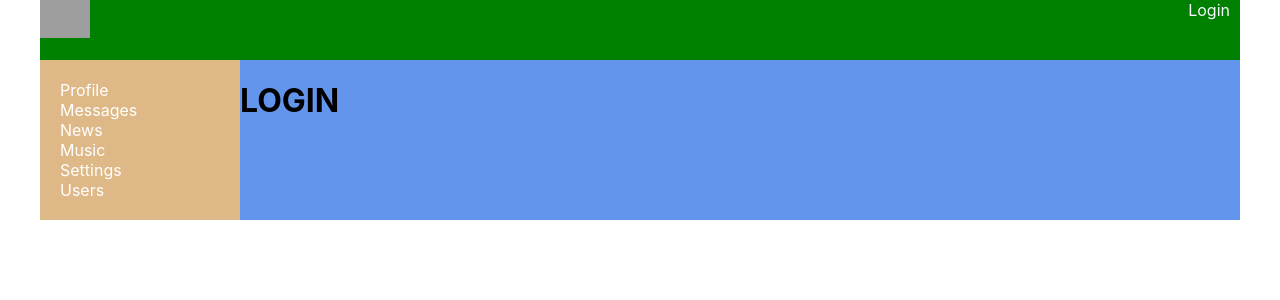
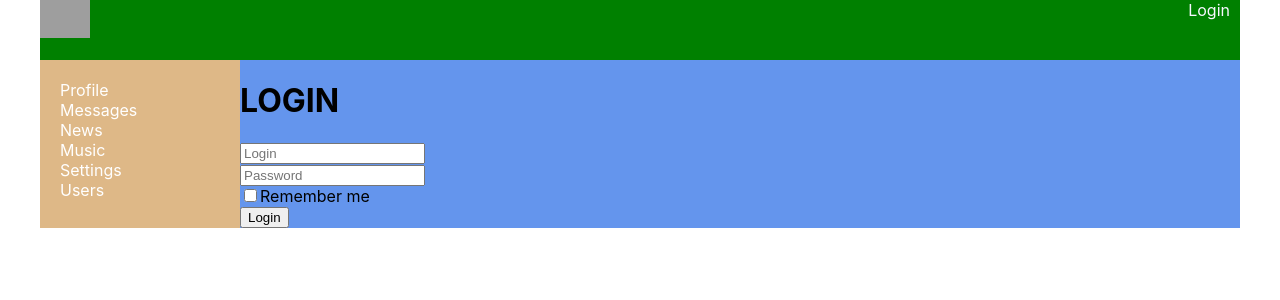
Before and after one commit to sli9/Setka, a React (Create React App) app: page /login in a window 1280 px wide. Shown: the top 300 px of the page. Built offline with nearby package versions, Linux system fonts and the light colour scheme; no server answers; grey boxes are pictures that could not be loaded.

Commit message:
lesson 75 (Redux-form)

```diff
--- a/package.json
+++ b/package.json
@@ -13,6 +13,7 @@
     "@types/react-dom": "^17.0.0",
     "@types/react-redux": "^7.1.18",
     "@types/react-router-dom": "^5.1.8",
+    "@types/redux-form": "^8.3.2",
     "axios": "^0.21.4",
     "react": "^17.0.2",
     "react-dom": "^17.0.2",
@@ -20,6 +21,7 @@
     "react-router-dom": "^5.2.0",
     "react-scripts": "4.0.3",
     "redux": "^4.1.1",
+    "redux-form": "^8.3.7",
     "redux-thunk": "^2.3.0",
     "typescript": "^4.1.2",
     "web-vitals": "^1.0.1"
--- a/src/Redux/redux-store.ts
+++ b/src/Redux/redux-store.ts
@@ -3,13 +3,15 @@
 import DialogsReducer from "./dialogs-reducer";
 import UsersReducer from "./users-reducer";
 import AuthReducer from "./auth-reducer";
-import thunkMiddleware from "redux-thunk"
+import thunkMiddleware from "redux-thunk";
+import { reducer as formReducer } from 'redux-form'
 
 const rootReducer = combineReducers({
     profilePage: ProfileReducer,
     dialogsPage: DialogsReducer,
     usersPage: UsersReducer,
     auth: AuthReducer,
+    form: formReducer,
 })
 
 // const store: Store<AppRootStoreType> = createStore(rootReducer);
--- a/src/components/Login/Login.tsx
+++ b/src/components/Login/Login.tsx
@@ -1,6 +1,40 @@
 import React from "react";
+import {Field, InjectedFormProps, reduxForm} from "redux-form";
+
+type FormDataType = {
+    login: string
+    password: string
+    rememberMe: boolean
+}
+
+const LoginForm = (props: InjectedFormProps<FormDataType>) => {
+    return (
+        <form onSubmit={props.handleSubmit}>
+            <div>
+                <Field name={'login'} placeholder={'Login'} component={'input'}/>
+            </div>
+            <div>
+                <Field name={'password'}  placeholder={'Password'} component={'input'}/>
+            </div>
+            <div>
+                <Field name={'rememberMe'} type="checkbox" component={'input'} />Remember me
+            </div>
+            <div>
+                <button>Login</button>
+            </div>
+        </form>
+    )
+}
+
+const LoginReduxForm = reduxForm<FormDataType>({form: 'login'})(LoginForm)
 
 const Login = () => {
-    return <h1>LOGIN</h1>
+    const onSubmit = (formData: FormDataType) => {
+        console.log(formData)
+    }
+    return <div>
+        <h1>LOGIN</h1>
+        <LoginReduxForm onSubmit={onSubmit}/>
+    </div>
 }
 export default Login
```
Also changed, not shown: 1 other file (tests, documents, lock files or other folders).
